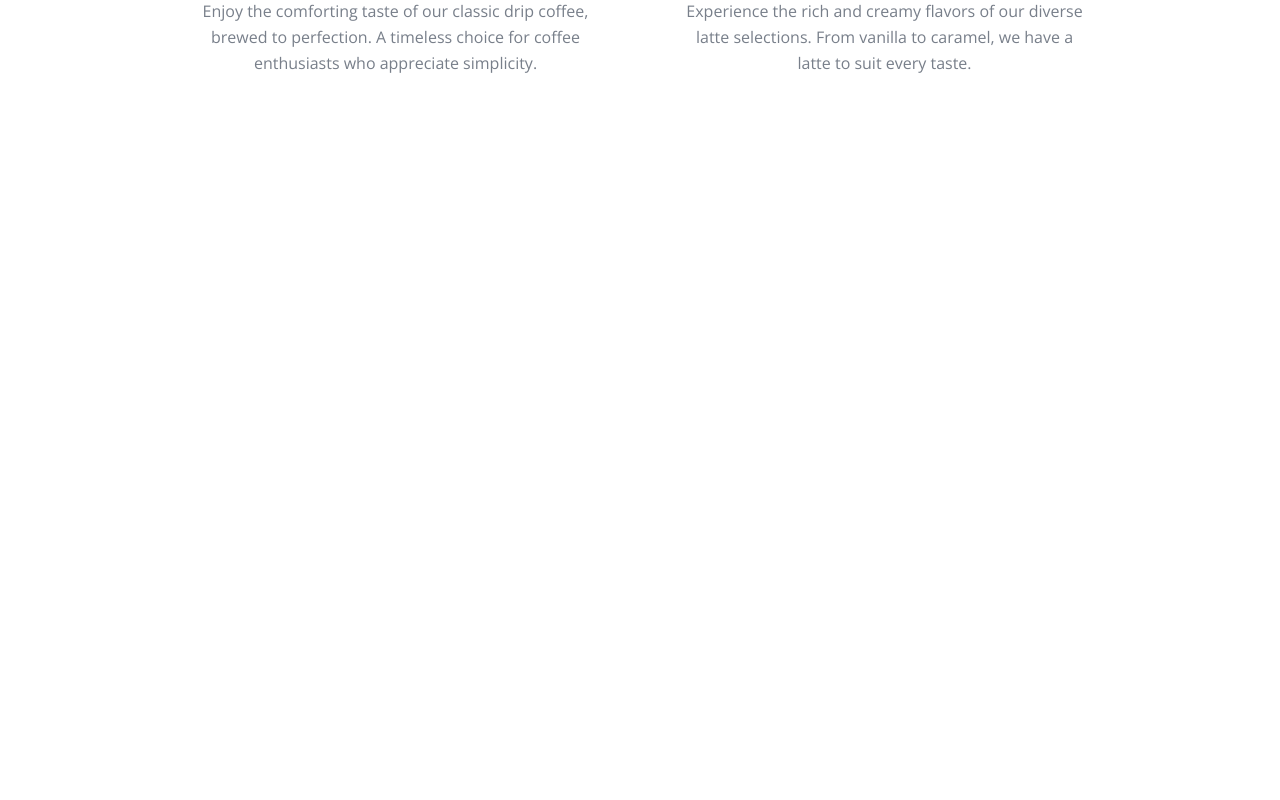
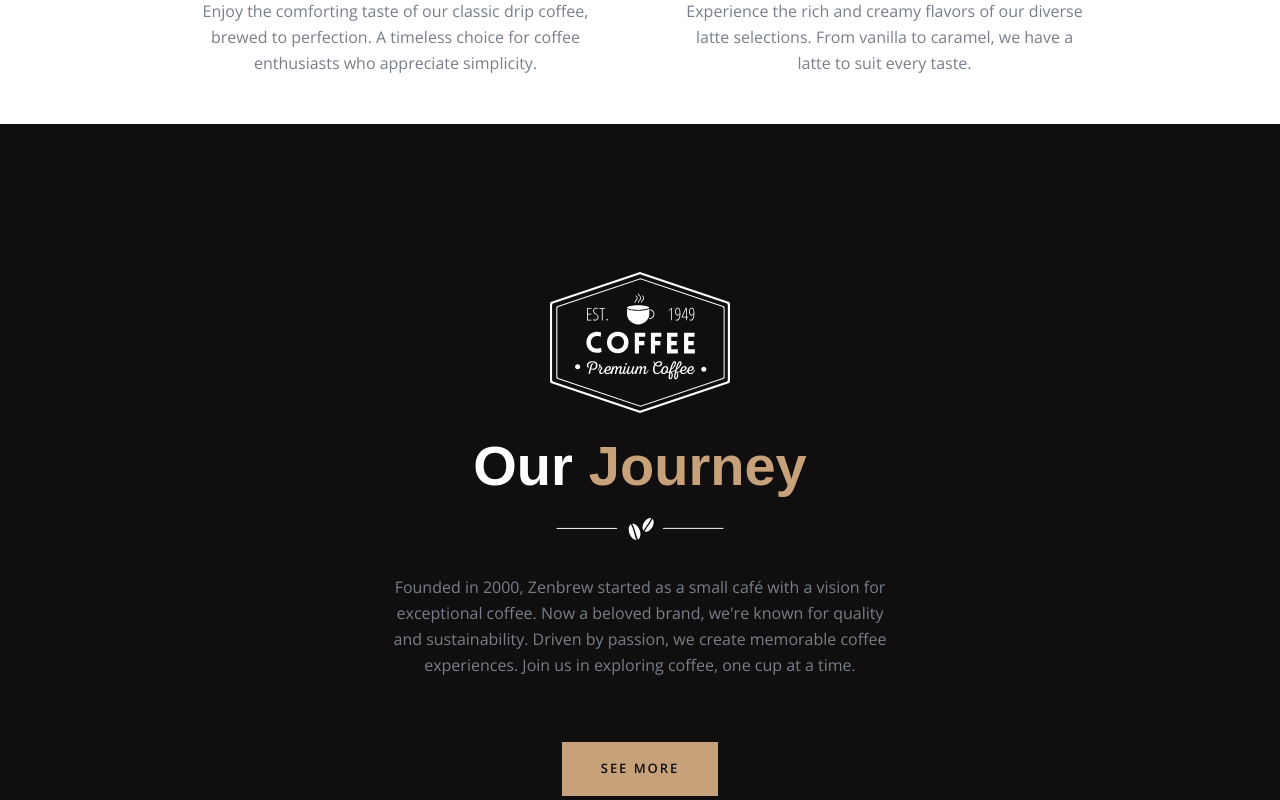
Before and after one commit to RISHII7/zenbrew, a Next.js app: page / in a window 1280 px wide. Shown: the part 1080-1880 px from the top of the page. Built offline with nearby package versions, Linux system fonts and the light colour scheme; a web font is replaced by a local one.

Commit message:
Added About  Section

```diff
--- a/app/page.jsx
+++ b/app/page.jsx
@@ -3,6 +3,7 @@
 import { useEffect } from 'react'
 
 import Hero from '@/components/Hero'
+import About from '@/components/About';
 import Explore from '@/components/Explore';
 
 const Home = () => {
@@ -19,6 +20,7 @@
     <div className='h-full overflow-x-hidden'>
       <Hero />
       <Explore />
+      <About />
       {/* Temporary Div */}
       <div className='h-[4000px]'>
 
--- /dev/null
+++ b/components/About/index.jsx
@@ -0,0 +1,107 @@
+"use client";
+
+import gsap from "gsap";
+import Image from "next/image";
+import { useRef, useLayoutEffect } from "react";
+import ScrollTrigger from "gsap/ScrollTrigger";
+
+import Badge from "@/components/Badge";
+import Separator from "@/components/Separator";
+import { aboutData } from "@/constants/about-constants";
+
+const About = () => {
+  // Refs for scroll-triggered animation
+  const scrollableSectionRef = useRef(null);
+  const scrollTriggerRef = useRef(null);
+
+  useLayoutEffect(() => {
+    // Register ScrollTrigger plugin
+    gsap.registerPlugin(ScrollTrigger);
+
+    // Horizontal scroll animation
+    const animation = gsap.fromTo(
+      scrollableSectionRef.current,
+      { translateX: 0 },
+      {
+        translateX: "-200vw", // moves full width * 2
+        ease: "none",
+        duration: 1,
+        scrollTrigger: {
+          trigger: scrollTriggerRef.current,
+          start: "top top",
+          end: "1000vw top",
+          scrub: 0.6,
+          pin: true, // pin section while scrolling
+        },
+      }
+    );
+
+    // Cleanup on unmount
+    return () => {
+      animation.kill();
+    };
+  }, []);
+
+  return (
+    <section className="overflow-hidden bg-primary">
+      <div ref={scrollTriggerRef}>
+        <div
+          ref={scrollableSectionRef}
+          className="h-screen w-[300vw] flex relative"
+        >
+          {aboutData.map((item, index) => (
+            <div
+              key={index}
+              className="w-screen h-screen flex flex-col justify-center items-center relative"
+            >
+              <div className="container mx-auto">
+                <div className="flex gap-[30px] relative">
+
+                  {/* Left content: Badge + Title + Description */}
+                  <div className="flex-1 flex flex-col justify-center items-center">
+                    <Badge containerStyles="w-[180px] h-[180px]" />
+                    <div className="max-w-[560px] text-center">
+                      {/* Highlight title with accent span */}
+                      <h2 className="h2 text-white mb-4">
+                        <span className="mr-4">{item.title.split(" ")[0]}</span>
+                        <span className="text-accent">{item.title.split(" ")[1]}</span>
+                      </h2>
+
+                      {/* Decorative separator */}
+                      <div className="mb-8">
+                        <Separator />
+                      </div>
+
+                      {/* Description text */}
+                      <p className="leading-relaxed mb-16 px-8 xl:px-0">
+                        {item.description}
+                      </p>
+
+                      {/* CTA Button */}
+                      <button className="btn">See more</button>
+                    </div>
+                  </div>
+
+                  {/* Right image section (visible only on xl screens) */}
+                  <div className="hidden xl:flex flex-1 w-full h-[70vh] relative">
+                    <Image
+                      src={item.imgSrc}
+                      fill
+                      className="object-cover"
+                      quality={100}
+                      priority
+                      alt=""
+                    />
+                  </div>
+
+                </div>
+              </div>
+            </div>
+          ))}
+        </div>
+      </div>
+    </section>
+  );
+};
+
+export default About;
--- /dev/null
+++ b/constants/about-constants.js
@@ -0,0 +1,16 @@
+export const aboutData = [{
+        imgSrc: "/assets/about/photo-1.jpg",
+        title: "Our Journey",
+        description: "Founded in 2000, Zenbrew started as a small café with a vision for exceptional coffee. Now a beloved brand, we're known for quality and sustainability. Driven by passion, we create memorable coffee experiences. Join us in exploring coffee, one cup at a time.",
+    },
+    {
+        imgSrc: "/assets/about/photo-2.jpg",
+        title: "Our Promise",
+        description: "At Zenbrew, we promise the finest coffee with a positive impact. We source beans from sustainable farms, respecting people and the planet. Our meticulous roasting ensures a rich, satisfying experience. We are committed to quality, sustainability, and community.",
+    },
+    {
+        imgSrc: "/assets/about/photo-3.jpg",
+        title: "Our Team",
+        description: "At Zenbrew, our dedicated team is behind every great cup. Our skilled baristas and expert roasters work with passion and precision, making each coffee experience special. Meet the people who bring creativity and care to every cup and learn their unique stories.",
+    },
+];
```
